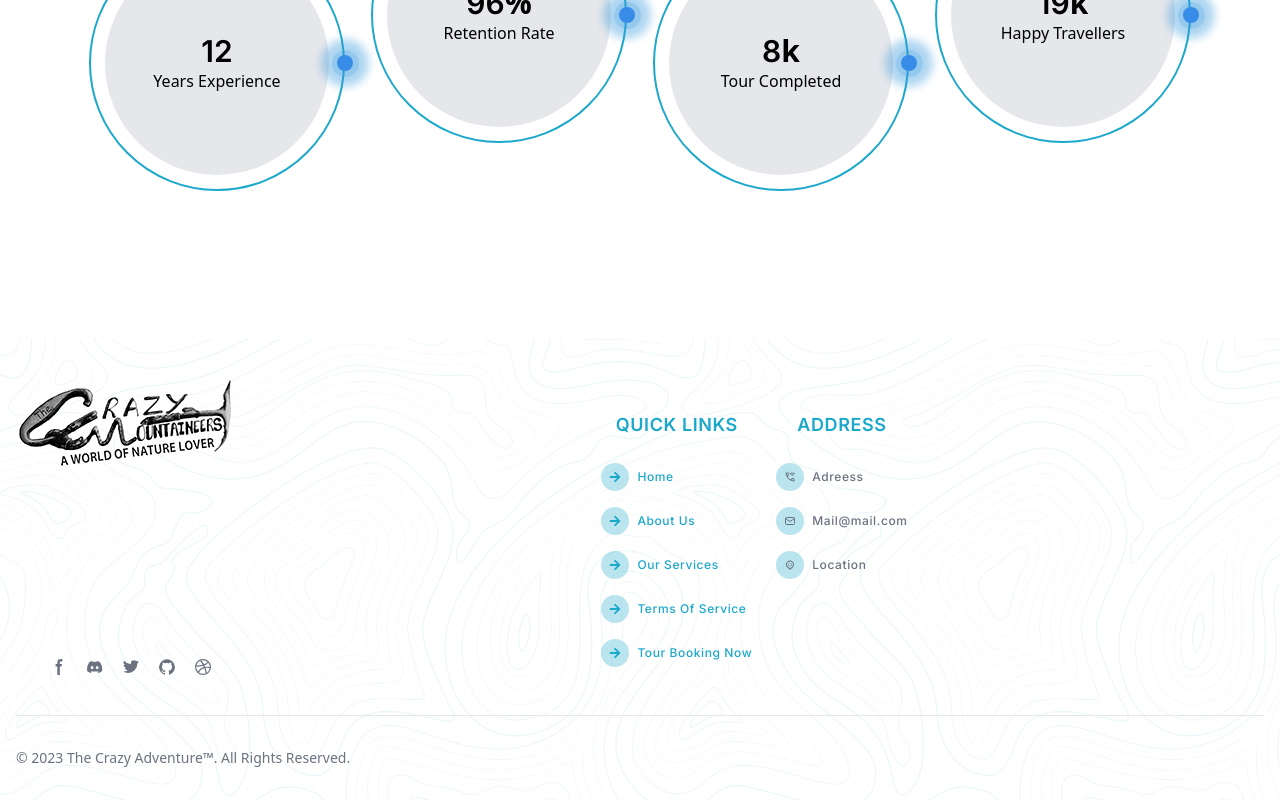
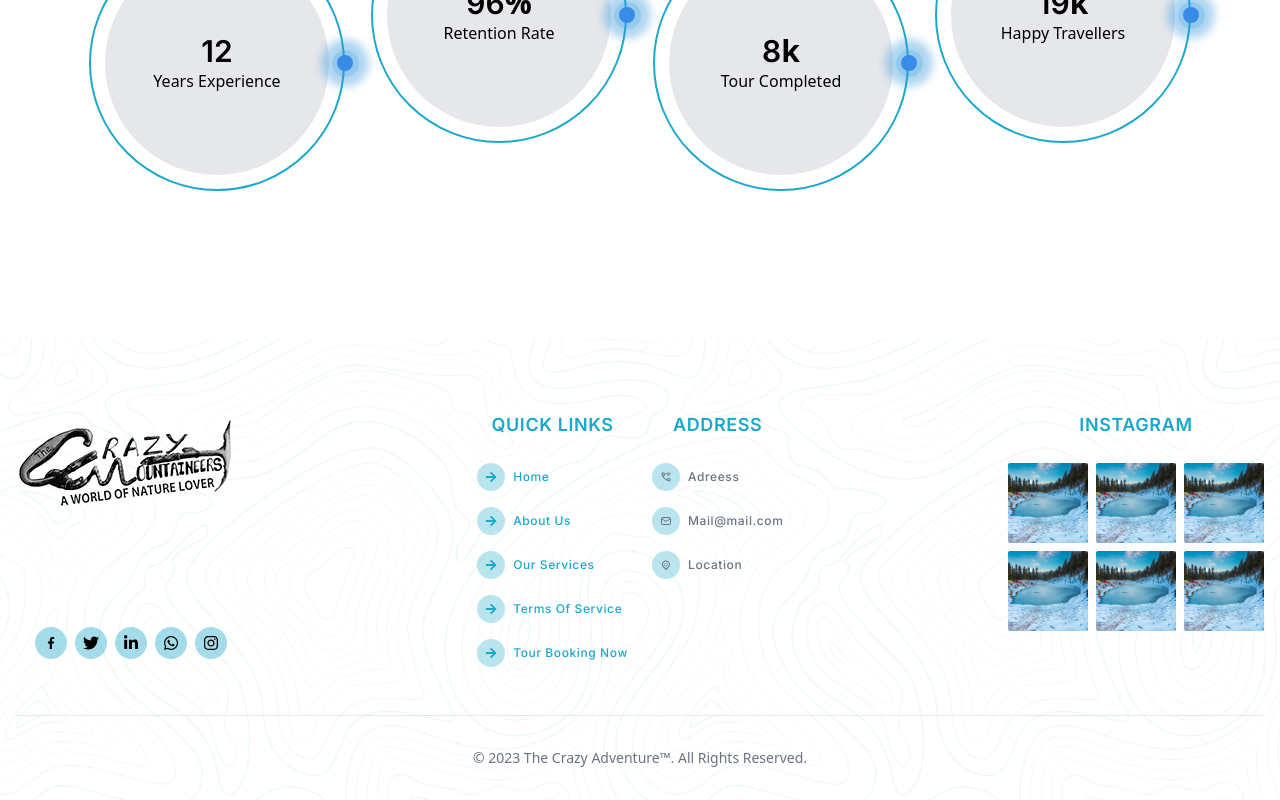
Before and after one commit to psyknyt/travelWebsite, a React (Vite) app: page / in a window 1280 px wide. Shown: the part 3192-3992 px from the top of the page. Built offline with nearby package versions, Linux system fonts and the light colour scheme; a web font is replaced by a local one.

Commit message:
Footer Complete.

```diff
--- a/src/components/Footer/Footer.jsx
+++ b/src/components/Footer/Footer.jsx
@@ -6,6 +6,12 @@ import { MdOutlineWifiCalling3 } from "react-icons/md";
 import { TbMail } from "react-icons/tb";
 import { TiLocationOutline } from "react-icons/ti";
 import bgLineImage from "../../assets/background/line-pattern2.png";
+import bgImage from "../../assets/Kedarkantha_Trek_thumb.jpg";
+import { FaInstagram } from "react-icons/fa";
+import { BiLogoFacebook } from "react-icons/bi";
+import { FaTwitter } from "react-icons/fa";
+import { FaLinkedinIn } from "react-icons/fa";
+import { FaWhatsapp } from "react-icons/fa";
 
 export function Footer() {
   return (
@@ -18,7 +24,8 @@ export function Footer() {
       }}
     >
       <div class="mx-auto w-full max-w-screen-xl p-4 py-6 lg:py-8">
-        <div class="md:flex md:justify-between">
+        <div class="md:flex md:justify-between gap-3 lg:gap-6 flex-col lg:flex-row">
+          <div className="flex flex-col sm:flex-row  text-xs font-inter tracking-wider justify-between w-[70%] lg:w-[50%] mx-auto mt-10 gap-5">
             <div className="flex flex-col justify-between  items-center gap-5 my-2">
               <div class="mb-6 md:mb-0">
                 <a
@@ -31,146 +38,34 @@ export function Footer() {
               </span> */}
                 </a>
               </div>
-            <div class="flex mt-4 sm:justify-center sm:mt-0 hover:text-[#1CA8CB]">
-              <a href="#" class="text-gray-500 hover:text-gray-900 ">
-                <svg
-                  class="w-4 h-4"
-                  aria-hidden="true"
-                  xmlns="http://www.w3.org/2000/svg"
-                  fill="currentColor"
-                  viewBox="0 0 8 19"
-                >
-                  <path
-                    fill-rule="evenodd"
-                    d="M6.135 3H8V0H6.135a4.147 4.147 0 0 0-4.142 4.142V6H0v3h2v9.938h3V9h2.021l.592-3H5V3.591A.6.6 0 0 1 5.592 3h.543Z"
-                    clip-rule="evenodd"
-                  />
-                </svg>
-                <span class="sr-only">Facebook page</span>
-              </a>
-              <a href="#" class="text-gray-500 hover:text-gray-900  ms-5">
-                <svg
-                  class="w-4 h-4"
-                  aria-hidden="true"
-                  xmlns="http://www.w3.org/2000/svg"
-                  fill="currentColor"
-                  viewBox="0 0 21 16"
-                >
-                  <path d="M16.942 1.556a16.3 16.3 0 0 0-4.126-1.3 12.04 12.04 0 0 0-.529 1.1 15.175 15.175 0 0 0-4.573 0 11.585 11.585 0 0 0-.535-1.1 16.274 16.274 0 0 0-4.129 1.3A17.392 17.392 0 0 0 .182 13.218a15.785 15.785 0 0 0 4.963 2.521c.41-.564.773-1.16 1.084-1.785a10.63 10.63 0 0 1-1.706-.83c.143-.106.283-.217.418-.33a11.664 11.664 0 0 0 10.118 0c.137.113.277.224.418.33-.544.328-1.116.606-1.71.832a12.52 12.52 0 0 0 1.084 1.785 16.46 16.46 0 0 0 5.064-2.595 17.286 17.286 0 0 0-2.973-11.59ZM6.678 10.813a1.941 1.941 0 0 1-1.8-2.045 1.93 1.93 0 0 1 1.8-2.047 1.919 1.919 0 0 1 1.8 2.047 1.93 1.93 0 0 1-1.8 2.045Zm6.644 0a1.94 1.94 0 0 1-1.8-2.045 1.93 1.93 0 0 1 1.8-2.047 1.918 1.918 0 0 1 1.8 2.047 1.93 1.93 0 0 1-1.8 2.045Z" />
-                </svg>
-                <span class="sr-only">Discord community</span>
-              </a>
-              <a href="#" class="text-gray-500 hover:text-gray-900 ms-5">
-                <svg
-                  class="w-4 h-4"
-                  aria-hidden="true"
-                  xmlns="http://www.w3.org/2000/svg"
-                  fill="currentColor"
-                  viewBox="0 0 20 17"
-                >
-                  <path
-                    fill-rule="evenodd"
-                    d="M20 1.892a8.178 8.178 0 0 1-2.355.635 4.074 4.074 0 0 0 1.8-2.235 8.344 8.344 0 0 1-2.605.98A4.13 4.13 0 0 0 13.85 0a4.068 4.068 0 0 0-4.1 4.038 4 4 0 0 0 .105.919A11.705 11.705 0 0 1 1.4.734a4.006 4.006 0 0 0 1.268 5.392 4.165 4.165 0 0 1-1.859-.5v.05A4.057 4.057 0 0 0 4.1 9.635a4.19 4.19 0 0 1-1.856.07 4.108 4.108 0 0 0 3.831 2.807A8.36 8.36 0 0 1 0 14.184 11.732 11.732 0 0 0 6.291 16 11.502 11.502 0 0 0 17.964 4.5c0-.177 0-.35-.012-.523A8.143 8.143 0 0 0 20 1.892Z"
-                    clip-rule="evenodd"
-                  />
-                </svg>
-                <span class="sr-only">Twitter page</span>
-              </a>
-              <a href="#" class="text-gray-500 hover:text-gray-900 ms-5">
-                <svg
-                  class="w-4 h-4"
-                  aria-hidden="true"
-                  xmlns="http://www.w3.org/2000/svg"
-                  fill="currentColor"
-                  viewBox="0 0 20 20"
-                >
-                  <path
-                    fill-rule="evenodd"
-                    d="M10 .333A9.911 9.911 0 0 0 6.866 19.65c.5.092.678-.215.678-.477 0-.237-.01-1.017-.014-1.845-2.757.6-3.338-1.169-3.338-1.169a2.627 2.627 0 0 0-1.1-1.451c-.9-.615.07-.6.07-.6a2.084 2.084 0 0 1 1.518 1.021 2.11 2.11 0 0 0 2.884.823c.044-.503.268-.973.63-1.325-2.2-.25-4.516-1.1-4.516-4.9A3.832 3.832 0 0 1 4.7 7.068a3.56 3.56 0 0 1 .095-2.623s.832-.266 2.726 1.016a9.409 9.409 0 0 1 4.962 0c1.89-1.282 2.717-1.016 2.717-1.016.366.83.402 1.768.1 2.623a3.827 3.827 0 0 1 1.02 2.659c0 3.807-2.319 4.644-4.525 4.889a2.366 2.366 0 0 1 .673 1.834c0 1.326-.012 2.394-.012 2.72 0 .263.18.572.681.475A9.911 9.911 0 0 0 10 .333Z"
-                    clip-rule="evenodd"
-                  />
-                </svg>
-                <span class="sr-only">GitHub account</span>
-              </a>
-              <a href="#" class="text-gray-500 hover:text-gray-900 ms-5">
-                <svg
-                  class="w-4 h-4"
-                  aria-hidden="true"
-                  xmlns="http://www.w3.org/2000/svg"
-                  fill="currentColor"
-                  viewBox="0 0 20 20"
-                >
-                  <path
-                    fill-rule="evenodd"
-                    d="M10 0a10 10 0 1 0 10 10A10.009 10.009 0 0 0 10 0Zm6.613 4.614a8.523 8.523 0 0 1 1.93 5.32 20.094 20.094 0 0 0-5.949-.274c-.059-.149-.122-.292-.184-.441a23.879 23.879 0 0 0-.566-1.239 11.41 11.41 0 0 0 4.769-3.366ZM8 1.707a8.821 8.821 0 0 1 2-.238 8.5 8.5 0 0 1 5.664 2.152 9.608 9.608 0 0 1-4.476 3.087A45.758 45.758 0 0 0 8 1.707ZM1.642 8.262a8.57 8.57 0 0 1 4.73-5.981A53.998 53.998 0 0 1 9.54 7.222a32.078 32.078 0 0 1-7.9 1.04h.002Zm2.01 7.46a8.51 8.51 0 0 1-2.2-5.707v-.262a31.64 31.64 0 0 0 8.777-1.219c.243.477.477.964.692 1.449-.114.032-.227.067-.336.1a13.569 13.569 0 0 0-6.942 5.636l.009.003ZM10 18.556a8.508 8.508 0 0 1-5.243-1.8 11.717 11.717 0 0 1 6.7-5.332.509.509 0 0 1 .055-.02 35.65 35.65 0 0 1 1.819 6.476 8.476 8.476 0 0 1-3.331.676Zm4.772-1.462A37.232 37.232 0 0 0 13.113 11a12.513 12.513 0 0 1 5.321.364 8.56 8.56 0 0 1-3.66 5.73h-.002Z"
-                    clip-rule="evenodd"
-                  />
-                </svg>
-                <span class="sr-only">Dribbble account</span>
-              </a>
+              <div class="flex mt-4 sm:justify-center sm:mt-0 gap-2">
+                <div className="mb-4 flex justify-start items-center gap-2 group">
+                  <div className="p-2 bg-[#1CA8CB]  bg-opacity-40 group-hover:bg-opacity-60 flex justify-center items-center rounded-full group-hover:text-white transition-all duration-500 delay-150">
+                    <BiLogoFacebook className="w-4 h-4 group-hover:text-white transition-all duration-500 delay-150" />
                   </div>
                 </div>
-
-          {/* <div class="grid grid-cols-2 gap-8 sm:gap-6 sm:grid-cols-3">
-            <div>
-              <h2 class="mb-6 text-sm font-semibold text-gray-900 uppercase">
-                Resources
-              </h2>
-              <ul class="text-gray-500  font-medium">
-                <li class="mb-4">
-                  <a href="https://flowbite.com/" class="hover:underline">
-                    Home
-                  </a>
-                </li>
-                <li>
-                  <a href="https://tailwindcss.com/" class="hover:underline">
-                    Tailwind CSS
-                  </a>
-                </li>
-              </ul>
+                <div className="mb-4 flex justify-start items-center gap-2 group">
+                  <div className="p-2 bg-[#1CA8CB]  bg-opacity-40 group-hover:bg-opacity-60 flex justify-center items-center rounded-full group-hover:text-white transition-all duration-500 delay-150">
+                    <FaTwitter className="w-4 h-4" />
                   </div>
-            <div>
-              <h2 class="mb-6 text-sm font-semibold text-gray-900 uppercase">
-                Follow us
-              </h2>
-              <ul class="text-gray-500 font-medium">
-                <li class="mb-4">
-                  <a
-                    href="https://www.thecrazymountaineers.com/"
-                    class="hover:underline "
-                  >
-                    Github
-                  </a>
-                </li>
-                <li>
-                  <a
-                    href="https://www.thecrazymountaineers.com/"
-                    class="hover:underline"
-                  >
-                    Discord
-                  </a>
-                </li>
-              </ul>
                 </div>
-            <div>
-              <h2 class="mb-6 text-sm font-semibold text-gray-900 uppercase ">
-                Legal
-              </h2>
-              <ul class="text-gray-500 font-medium">
-                <li class="mb-4">
-                  <a href="#" class="hover:underline">
-                    Privacy Policy
-                  </a>
-                </li>
-                <li>
-                  <a href="#" class="hover:underline">
-                    Terms &amp; Conditions
-                  </a>
-                </li>
-              </ul>
+                <div className="mb-4 flex justify-start items-center gap-2 group">
+                  <div className="p-2 bg-[#1CA8CB]  bg-opacity-40 group-hover:bg-opacity-60 flex justify-center items-center rounded-full group-hover:text-white transition-all duration-500 delay-150">
+                    <FaLinkedinIn className="w-4 h-4" />
                   </div>
-          </div> */}
-          <div className="flex flex-col sm:flex-row gap-8 sm:gap-6 text-xs font-inter tracking-wider justify-between w-[90%] sm:w-[80%] md:w-fit mx-auto mt-10">
+                </div>
+                <div className="mb-4 flex justify-start items-center gap-2 group">
+                  <div className="p-2 bg-[#1CA8CB]  bg-opacity-40 group-hover:bg-opacity-60 flex justify-center items-center rounded-full group-hover:text-white transition-all duration-500 delay-150">
+                    <FaWhatsapp className="w-4 h-4" />
+                  </div>
+                </div>
+                <div className="mb-4 flex justify-start items-center gap-2 group">
+                  <div className="p-2 bg-[#1CA8CB]  bg-opacity-40 group-hover:bg-opacity-60 flex justify-center items-center rounded-full group-hover:text-white transition-all duration-500 delay-150">
+                    <FaInstagram className="w-4 h-4" />
+                  </div>
+                </div>
+              </div>
+            </div>
             <div className="flex justify-center items-center flex-col">
               <h2 className="mb-6 text-lg font-semibold text-[#1CA8CB] uppercase">
                 Quick Links
@@ -218,7 +113,9 @@ export function Footer() {
                 </li>
               </ul>
             </div>
-            <div className="flex justify-center items-center sm:justify-start flex-col">
+          </div>
+          <div className="flex flex-col sm:flex-row gap-8 sm:gap-6 text-xs font-inter tracking-wider justify-between w-[70%] lg:w-[50%] mx-auto mt-10">
+            <div className="flex justify-center items-center sm:justify-start flex-col ">
               <h2 className="mb-6 text-lg font-semibold text-[#1CA8CB] uppercase">
                 Address
               </h2>
@@ -249,11 +146,76 @@ export function Footer() {
                 </li>
               </ul>
             </div>
+            <div className="flex justify-center items-center sm:justify-start flex-col">
+              <h2 className="mb-6 text-lg font-semibold text-[#1CA8CB] uppercase">
+                Instagram
+              </h2>
+              <div className="flex flex-col gap-2">
+                <div className="flex flex-row justify-between items-center gap-2">
+                  <div className="relative group w-[5rem] h-[5rem]">
+                    <img
+                      src={bgImage}
+                      className="w-full h-full object-center object-cover rounded-sm z-30"
+                    />
+                    <div className="absolute flex justify-center items-center inset-0 bg-black bg-opacity-30 z-20 opacity-0 group-hover:opacity-60 group-hover:z-40 transform scale-0 group-hover:scale-100 group-hover:bg-opacity-70 transition-all duration-700 delay-300 ease-in-out rounded-sm pointer-events-none group-hover:pointer-events-auto">
+                      <FaInstagram className="w-5 h-5 text-white transform translate-y-10 opacity-0 group-hover:translate-y-0 group-hover:opacity-100 transition-all duration-500 delay-500 ease-in-out" />
+                    </div>
+                  </div>
+                  <div className="relative group w-[5rem] h-[5rem]">
+                    <img
+                      src={bgImage}
+                      className="w-full h-full object-center object-cover rounded-sm z-30"
+                    />
+                    <div className="absolute flex justify-center items-center inset-0 bg-black bg-opacity-30 z-20 opacity-0 group-hover:opacity-60 group-hover:z-40 transform scale-0 group-hover:scale-100 group-hover:bg-opacity-70 transition-all duration-700 delay-300 ease-in-out rounded-sm pointer-events-none group-hover:pointer-events-auto">
+                      <FaInstagram className="w-5 h-5 text-white transform translate-y-10 opacity-0 group-hover:translate-y-0 group-hover:opacity-100 transition-all duration-500 delay-500 ease-in-out" />
+                    </div>
+                  </div>
+                  <div className="relative group w-[5rem] h-[5rem]">
+                    <img
+                      src={bgImage}
+                      className="w-full h-full object-center object-cover rounded-sm z-30"
+                    />
+                    <div className="absolute flex justify-center items-center inset-0 bg-black bg-opacity-30 z-20 opacity-0 group-hover:opacity-60 group-hover:z-40 transform scale-0 group-hover:scale-100 group-hover:bg-opacity-70 transition-all duration-700 delay-300 ease-in-out rounded-sm pointer-events-none group-hover:pointer-events-auto">
+                      <FaInstagram className="w-5 h-5 text-white transform translate-y-10 opacity-0 group-hover:translate-y-0 group-hover:opacity-100 transition-all duration-500 delay-500 ease-in-out" />
+                    </div>
+                  </div>
+                </div>
+                <div className="flex flex-row justify-between items-center gap-2">
+                  <div className="relative group w-[5rem] h-[5rem]">
+                    <img
+                      src={bgImage}
+                      className="w-full h-full object-center object-cover rounded-sm z-30"
+                    />
+                    <div className="absolute flex justify-center items-center inset-0 bg-black bg-opacity-30 z-20 opacity-0 group-hover:opacity-60 group-hover:z-40 transform scale-0 group-hover:scale-100 group-hover:bg-opacity-70 transition-all duration-700 delay-300 ease-in-out rounded-sm pointer-events-none group-hover:pointer-events-auto">
+                      <FaInstagram className="w-5 h-5 text-white transform translate-y-10 opacity-0 group-hover:translate-y-0 group-hover:opacity-100 transition-all duration-500 delay-500 ease-in-out" />
+                    </div>
+                  </div>
+                  <div className="relative group w-[5rem] h-[5rem]">
+                    <img
+                      src={bgImage}
+                      className="w-full h-full object-center object-cover rounded-sm z-30"
+                    />
+                    <div className="absolute flex justify-center items-center inset-0 bg-black bg-opacity-30 z-20 opacity-0 group-hover:opacity-60 group-hover:z-40 transform scale-0 group-hover:scale-100 group-hover:bg-opacity-70 transition-all duration-700 delay-300 ease-in-out rounded-sm pointer-events-none group-hover:pointer-events-auto">
+                      <FaInstagram className="w-5 h-5 text-white transform translate-y-10 opacity-0 group-hover:translate-y-0 group-hover:opacity-100 transition-all duration-500 delay-500 ease-in-out" />
+                    </div>
+                  </div>
+                  <div className="relative group w-[5rem] h-[5rem]">
+                    <img
+                      src={bgImage}
+                      className="w-full h-full object-center object-cover rounded-sm z-30"
+                    />
+                    <div className="absolute flex justify-center items-center inset-0 bg-black bg-opacity-30 z-20 opacity-0 group-hover:opacity-60 group-hover:z-40 transform scale-0 group-hover:scale-100 group-hover:bg-opacity-70 transition-all duration-700 delay-300 ease-in-out rounded-sm pointer-events-none group-hover:pointer-events-auto">
+                      <FaInstagram className="w-5 h-5 text-white transform translate-y-10 opacity-0 group-hover:translate-y-0 group-hover:opacity-100 transition-all duration-500 delay-500 ease-in-out" />
+                    </div>
+                  </div>
+                </div>
+              </div>
+            </div>
           </div>
         </div>
         <hr class="my-6 border-gray-200 sm:mx-auto  lg:my-8" />
         <div
-          class="sm:flex sm:items-center sm:justify-between"
+          class="flex items-center justify-center text-center"
           // style={{
           //   backgroundImage: `url(${footerBottomBg})`,
           //   backgroundSize: "cover",
```
Lines whose indentation alone changed are shown as unchanged.
